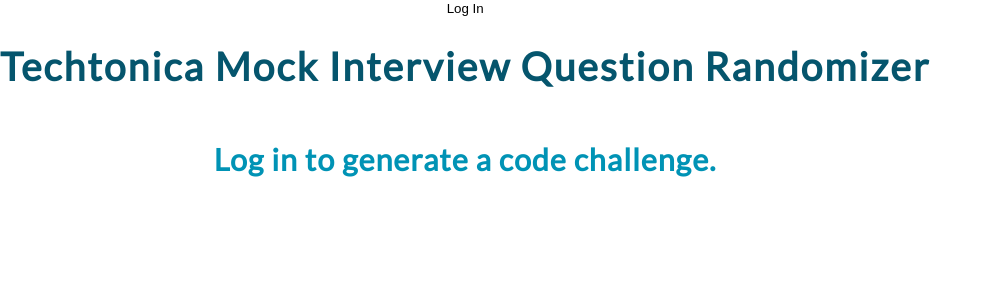
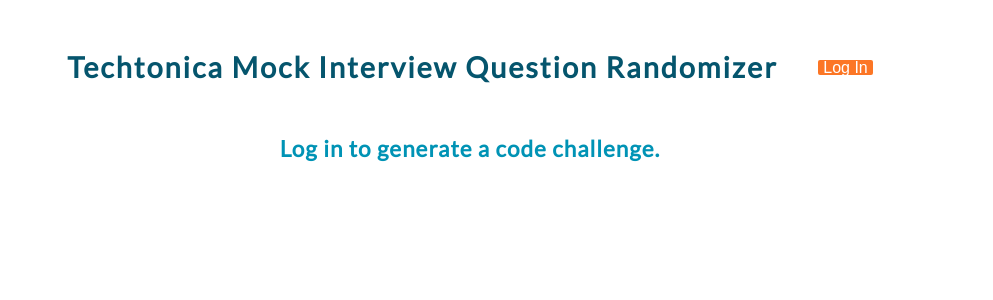
Before and after one commit to mx-ruthie/interview-randomizer, a React (Create React App) app: page / in a window 1280 px wide. Shown: the top 300 px of the page, without its empty margins (0-993 px from the left). Built offline with nearby package versions, Linux system fonts and the light colour scheme; no server answers.

Commit message:
more styling around login and logout

```diff
--- a/src/App.css
+++ b/src/App.css
@@ -6,12 +6,20 @@
   color: #0093B5;
   background-color: white;
   display: flex;
+  height: 100vh;
+
 
 
 }
 .App {
   text-align: center;
   background: white;
+  flex-direction: column;
+  padding: 20px;
+  justify-content: center;
+  margin: auto;
+  width: 90%; /* Adjust this value as needed */
+  max-width: 900px; /* Keep it responsive */
 }
 
 h1,
@@ -67,14 +75,15 @@
   border: 0;
 }
 .App-header {
-  color: #05556D;
-  background-color: white;
+  -webkit-display: inline-flex;
+  -moz-display: inline-flex;
   display: flex;
-  flex-direction: column;
+  flex-flow: row-reverse wrap;
+  justify-content: space-around;
   align-items: center;
-  justify-content: center;
-  font-size: calc(10px + 2vmin);
-
+  width: 100%;
+  padding: 5px 1rem 5px 0;
+  background: white;
 }
 
 .text-color {
@@ -105,6 +114,32 @@
 
 .submit-button:hover .link-on-blue {
   color: #05556d;
+}
+
+.log-button {
+  -webkit-border-radius: 2px;
+  -moz-border-radius: 2px;
+  -o-border-radius: 2px;
+  border-radius: 2px;
+  color: white;
+  background-color: #fc7625;
+  text-align: center;
+  line-height: 5px;
+  padding: 5px;
+  margin: 0;
+  font-size: 1rem;
+
+
+}
+
+.log-button:hover {
+background-color: #16c1f3;
+color: white;
+transition: 0.3s;
+}
+
+.log-button:hover .link-on-blue {
+color: #05556d;
 }
 
 .question{
--- a/src/components/LoginButton.js
+++ b/src/components/LoginButton.js
@@ -4,7 +4,7 @@
 const LoginButton = () => {
   const { loginWithRedirect } = useAuth0();
 
-  return <button onClick={() => loginWithRedirect()}>Log In</button>;
+  return <button className="log-button" onClick={() => loginWithRedirect()}>Log In</button>;
 };
 
 export default LoginButton;
--- a/src/components/LogoutButton.js
+++ b/src/components/LogoutButton.js
@@ -5,7 +5,7 @@
   const { logout } = useAuth0();
 
   return (
-    <button onClick={() => logout({ logoutParams: { returnTo: window.location.origin } })}>
+    <button className="log-button" onClick={() => logout({ logoutParams: { returnTo: window.location.origin } })}>
       Log Out
     </button>
   );
```
